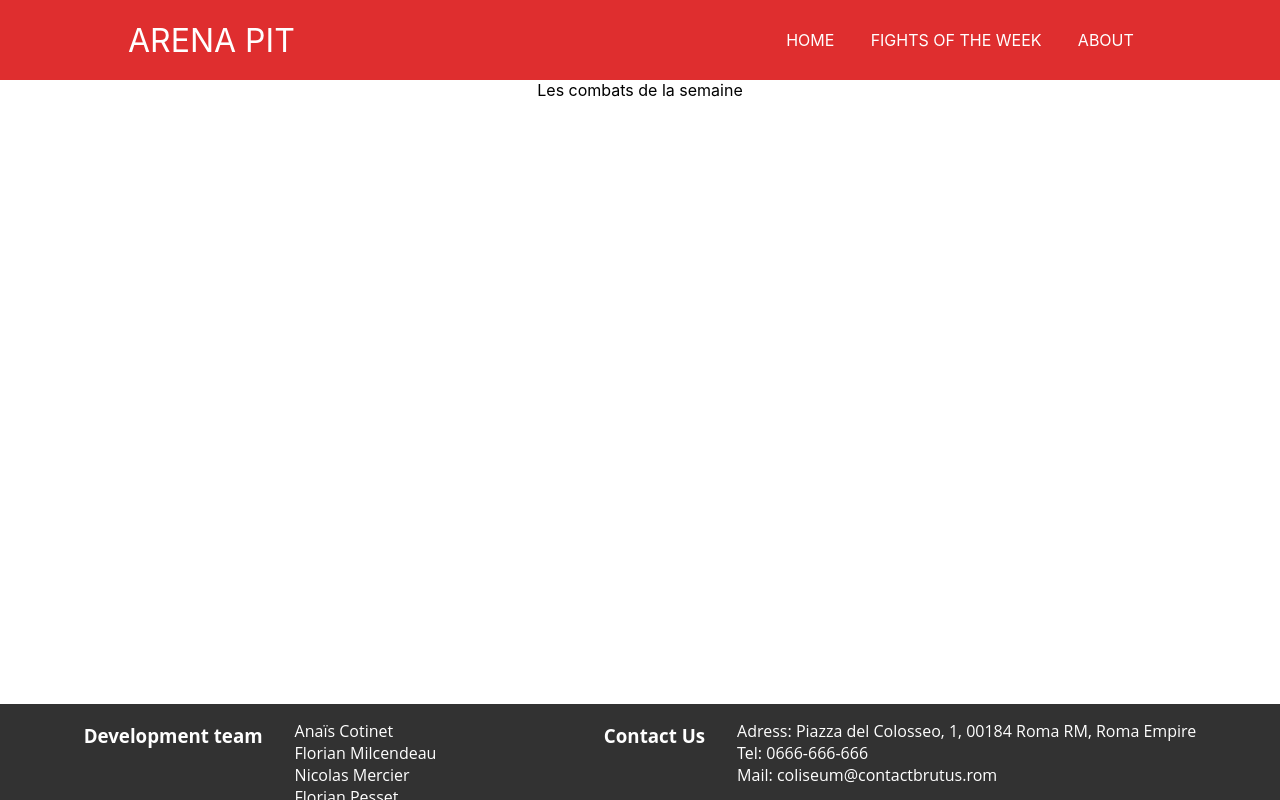
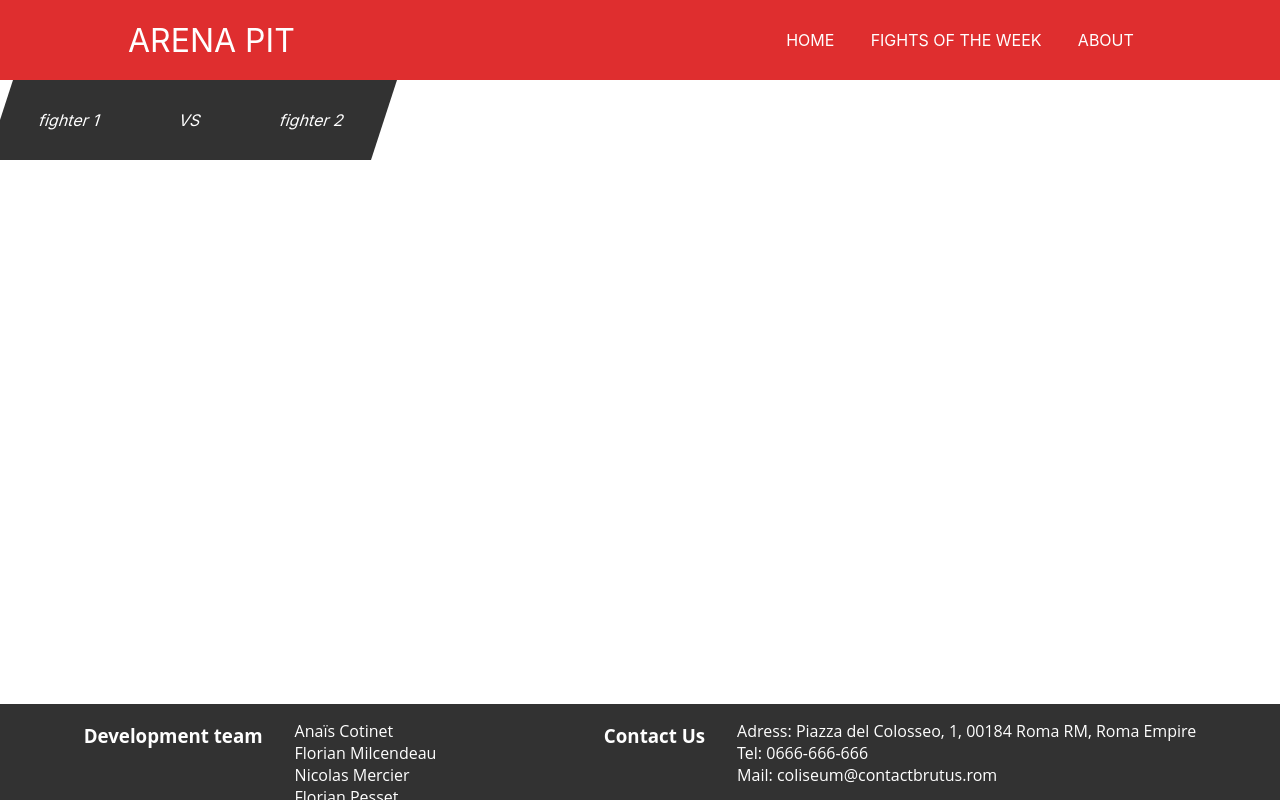
Before and after one commit to nicholas570/Arena-pit, a React (Create React App) app: page /fights in a window 1280 px wide. Built offline with nearby package versions, Linux system fonts and the light colour scheme.

Commit message:
algo for splitting array in 2

```diff
--- /dev/null
+++ b/src/components/Fight.jsx
@@ -0,0 +1,17 @@
+import React from 'react';
+
+import styles from '../css/Fight.module.css';
+
+function Fight() {
+  return (
+    <div>
+      <div className={styles.container}>
+        <div>fighter 1</div>
+        <div>VS</div>
+        <div>fighter 2</div>
+      </div>
+    </div>
+  );
+}
+
+export default Fight;
--- /dev/null
+++ b/src/css/Fight.module.css
@@ -0,0 +1,11 @@
+.container {
+  display: flex;
+  flex-direction: row;
+  justify-content: space-around;
+  align-items: center;
+  width: 30vw;
+  height: 10vh;
+  background-color: #323232;
+  color: white;
+  transform: skew(-18deg);
+}
--- a/src/views/WeekFights.jsx
+++ b/src/views/WeekFights.jsx
@@ -1,7 +1,23 @@
 import React from 'react';
 
+import Gladiators from '../Gladiators';
+
+import Fight from '../components/Fight';
+
 function WeekFights() {
-  return <div>Les combats de la semaine</div>;
+  const shuffle = (array) => array.sort(() => Math.random() - 0.5);
+  const shuffledArray = shuffle(Gladiators);
+  const half = Math.ceil(Gladiators.length / 2);
+
+  const firstHalf = Gladiators.splice(0, half);
+  const secondHalf = Gladiators.splice(-half);
+  console.log(firstHalf);
+
+  return (
+    <div>
+      <Fight />
+    </div>
+  );
 }
 
 export default WeekFights;
```
